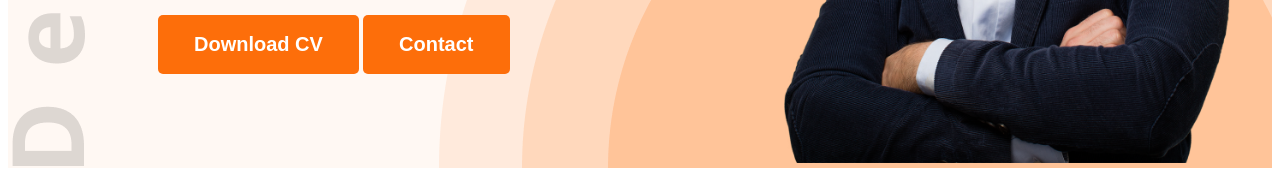
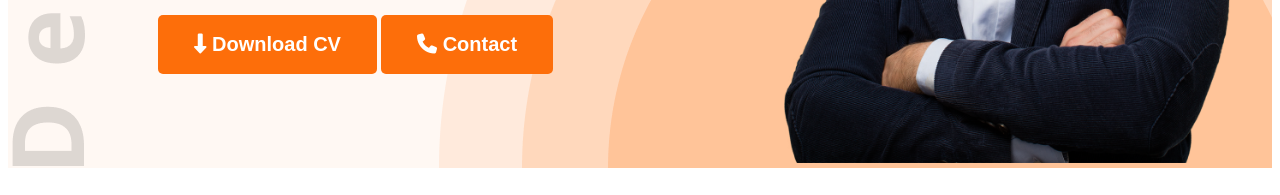
Before and after one commit to imranhowladar/test-repo, a plain HTML site: page index.html in a window 1280 px wide. Shown: the part 605-800 px from the top of the page. Drawn offline with nearby package versions, Linux system fonts and the light colour scheme.

Commit message:
icon added

```diff
--- a/index.html
+++ b/index.html
@@ -11,6 +11,7 @@
         rel="stylesheet">
 
     <link rel="stylesheet" href="style.css">
+    <script src="https://kit.fontawesome.com/b595442c7a.js" crossorigin="anonymous"></script>
 </head>
 
 <body>
@@ -29,8 +30,8 @@
                 <h1 class="banner-title">Mary Hardy</h1>
                 <p class="banner-description">Shot what able cold new see hold.Friendly as an betrayed formerly he.
                     Morning because as to society behaved moments.</p>
-                <button class="btn-primary">Download CV</button>
-                <button class="btn-primary">Contact</button>
+                <button class="btn-primary"><i class="fa-solid fa-down-long"></i> Download CV</button>
+                <button class="btn-primary"><i class="fa-solid fa-phone"></i> Contact</button>
             </div>
             <div>
                 <img class="profile-pic" src="./images/hardy.png" alt="">
```
